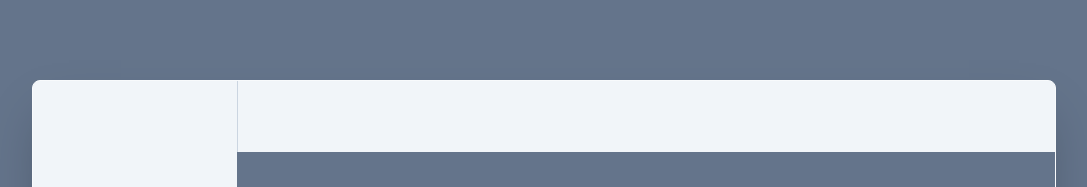
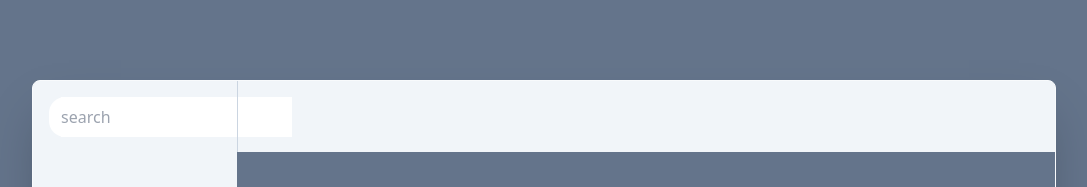
Before and after one commit to loo-y/GeminiChatUp, a Next.js app: page / in a window 1280 px wide. Shown: the top 187 px of the page, without its empty margins (96-1183 px from the left). Built offline with nearby package versions, Linux system fonts and the light colour scheme.

Commit message:
feat: Chat Searchbox layout

```diff
--- a/app/(pages)/chat/page.tsx
+++ b/app/(pages)/chat/page.tsx
@@ -1,7 +1,8 @@
 'use client'
 import type { NextPage, GetServerSideProps } from 'next'
 import React from 'react'
-import Chatbox from '@/app/modules/Conversation/chatbox'
+import ChatBox from '@/app/modules/Conversation/chatbox'
+import ChatList from '@/app/modules/Conversation/chatlist'
 import { Provider } from 'react-redux'
 import store from '@/app/store'
 import { getChatState } from './slice'
@@ -13,9 +14,11 @@ export const Chat: NextPage<{ serverSideData: any }, any> = ({ serverSideData }:
     return (
         <main className="main bg-slate-500">
             <div className="chat-container min-w-[66vw] max-w-[80vw] h-[80vh] bg-slate-100 shadow-2xl mx-auto my-[10vh] rounded-lg flex flex-row border border-slate-50 border-solid">
-                <div className="left-side w-1/5 h-full "></div>
+                <div className="left-side w-1/5 h-full ">
+                    <ChatList />
+                </div>
                 <div className="right-side w-4/5 h-full">
-                    <Chatbox />
+                    <ChatBox />
                 </div>
             </div>
         </main>
--- a/app/modules/Conversation/chatbox.tsx
+++ b/app/modules/Conversation/chatbox.tsx
@@ -23,12 +23,12 @@ const __test_content_list__ = [
     },
 ]
 
-const Chatbox = () => {
+const ChatBox = () => {
     const dispatch = useAppDispatch()
     const state = useAppSelector(getChatState)
 
     return (
-        <div className="chatbox flex h-full flex-col overflow-hidden">
+        <div className="__chatbox__ flex h-full flex-col overflow-hidden">
             <div className="title h-20 flex border-l border-slate-300 border-solid"></div>
             <div className="flex relative chatinfo h-full rounded-br-lg bg-slate-500">
                 <ChatContent contentList={__test_content_list__} />
@@ -110,4 +110,4 @@ const ChatInput = () => {
         </div>
     )
 }
-export default Chatbox
+export default ChatBox
--- a/app/modules/Conversation/chatlist.tsx
+++ b/app/modules/Conversation/chatlist.tsx
@@ -0,0 +1,22 @@
+'use client'
+import 'react'
+
+const ChatList = () => {
+    return (
+        <div className="__chatlist__ flex w-full mt-4">
+            <div className="__chatlist_topsetting__ w-full px-4">
+                <SearchInput />
+            </div>
+        </div>
+    )
+}
+
+const SearchInput = () => {
+    return (
+        <div className="__chatlist_searchinput__ flex rounded-2xl h-10 bg-white px-3">
+            <input type="search" className="outline-none flex-grow " placeholder="search"></input>
+        </div>
+    )
+}
+
+export default ChatList
```
